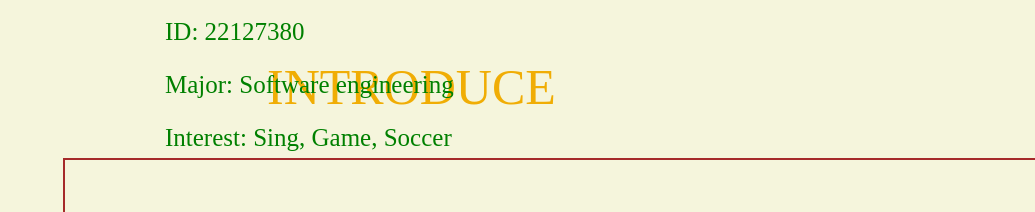
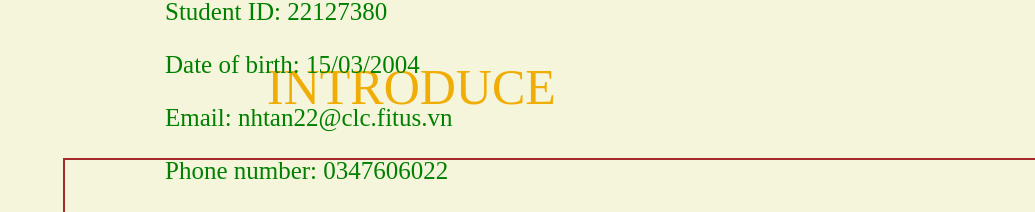
Before and after one commit to ngcgiang/introWeb, a plain HTML site: page members/22127380/22127380.html in a window 1280 px wide. Shown: the top 212 px of the page, without its empty margins (245-1280 px from the left). Drawn offline with Linux system fonts and the light colour scheme.

Commit message:
update 22127380.html 22127380.css

```diff
--- a/members/22127380/22127380.html
+++ b/members/22127380/22127380.html
@@ -12,9 +12,10 @@
             <img id="myPic" src="images/22127380.jpg" alt="22127380_Picture" />
             <p class="infor" id="title">Information</p>
             <p class="infor">Full name: Nguyễn Huy Tấn</p>
-            <p class="infor">ID: 22127380</p>
-            <p class="infor">Major: Software engineering</p>
-            <p class="infor">Interest: Sing, Game, Soccer</p>
+            <p class="infor">Student ID: 22127380</p>
+            <p class="infor">Date of birth: 15/03/2004</p>
+            <p class="infor">Email: nhtan22@clc.fitus.vn</p>
+            <p class="infor">Phone number: 0347606022</p>
             <a href="../../default.html"
                 ><img
                     id="back"
--- a/members/22127380/default.css
+++ b/members/22127380/default.css
@@ -12,7 +12,7 @@ body {
     font-size: 25px;
     position: relative;
     left: 100px;
-    bottom: 340px;
+    bottom: 360px;
     color: green;
 }
 #title {
```
